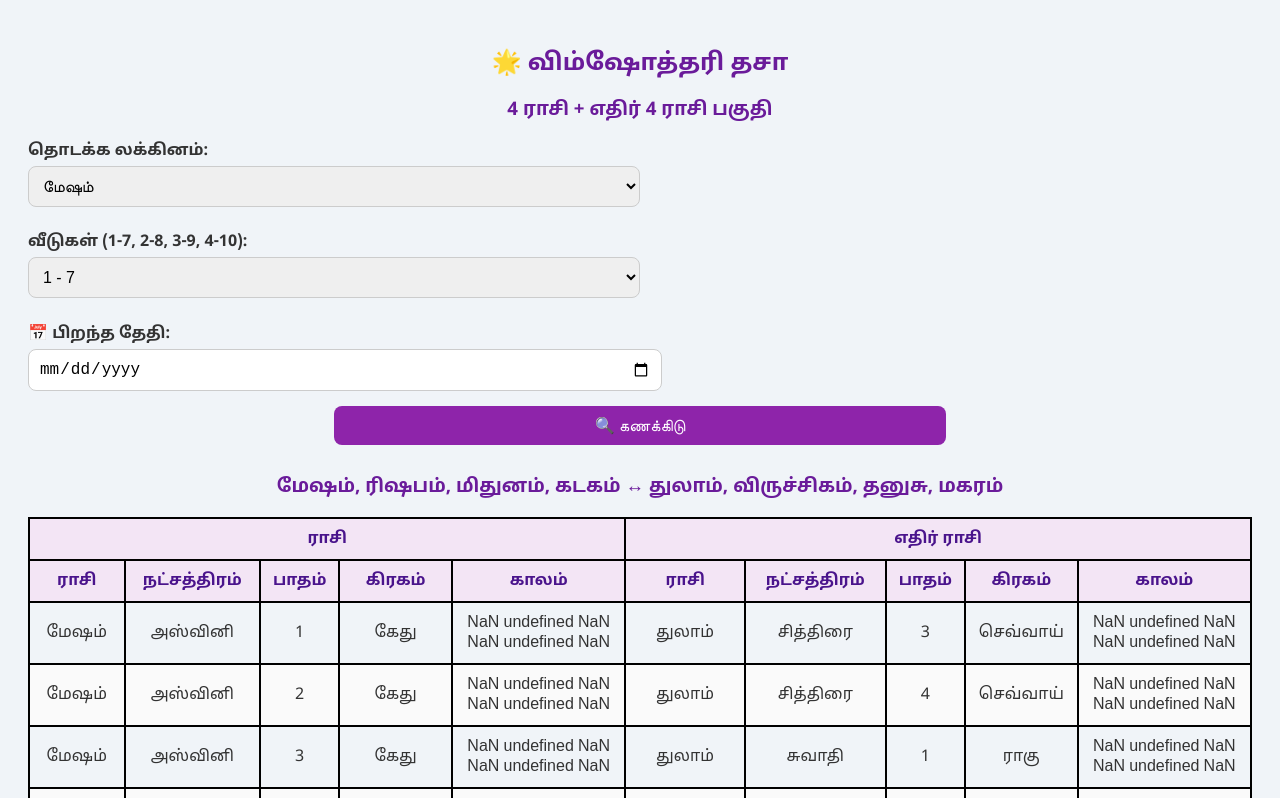
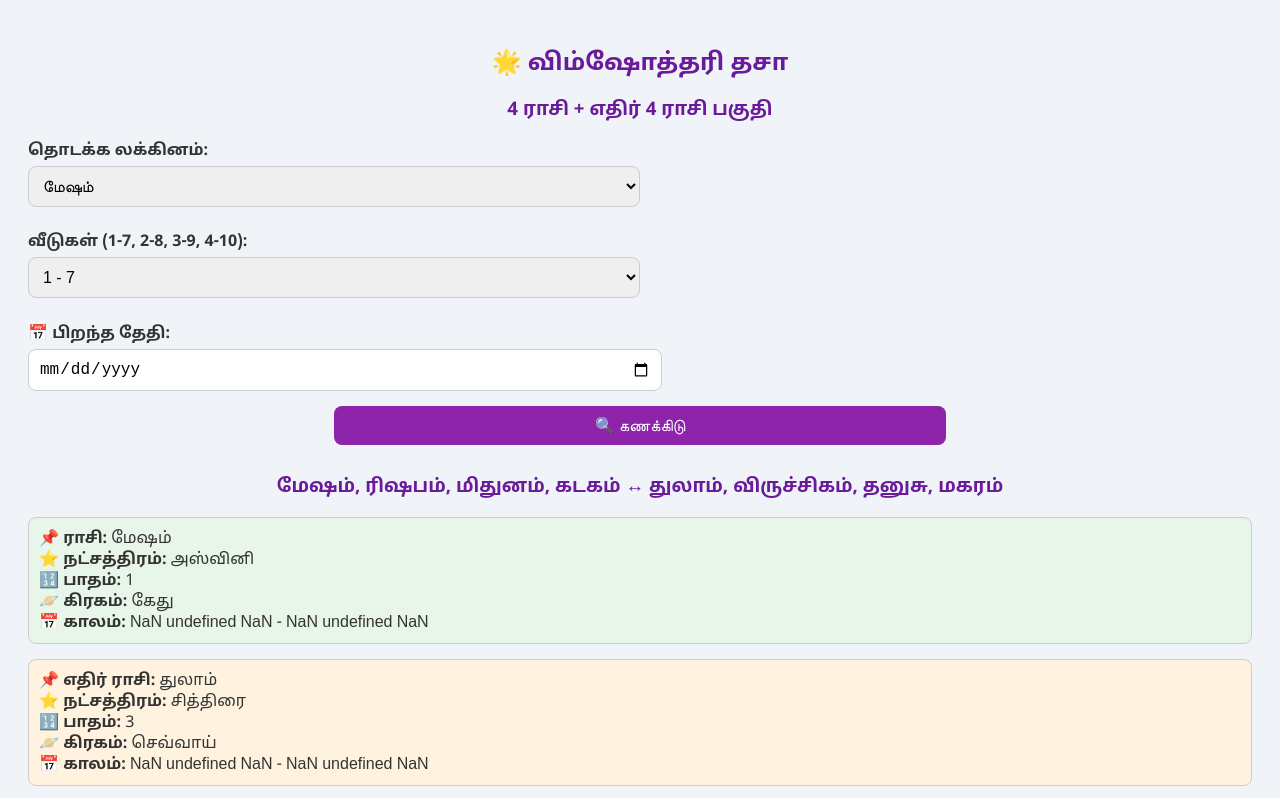
Before and after one commit to jayaprakash3195/laknadasaaa, a plain HTML site: page index.html in a window 1280 px wide. Both pictures are taken after a click on the button "🔍 கணக்கிடு". Shown: the top 798 px of the page. Drawn offline with Linux system fonts and the light colour scheme.

Commit message:
Update index.html

```diff
--- a/index.html
+++ b/index.html
@@ -193,9 +193,7 @@
       const rightList = getPadas(oppRasi, dob);
 
       let html = `<h3>${mainRasi.join(", ")} ↔ ${oppRasi.join(", ")}</h3>`;
-      html += `<table><tr><th colspan="5">ராசி</th><th colspan="5">எதிர் ராசி</th></tr>
-        <tr><th>ராசி</th><th>நட்சத்திரம்</th><th>பாதம்</th><th>கிரகம்</th><th>காலம்</th>
-            <th>ராசி</th><th>நட்சத்திரம்</th><th>பாதம்</th><th>கிரகம்</th><th>காலம்</th></tr>`;
+      html += `<div style="display: flex; flex-direction: column; gap: 15px;">`;
 
       const max = Math.max(leftList.length, rightList.length);
       for (let i = 0; i < max; i++) {
@@ -203,14 +201,28 @@
         const lh = today >= L.fromDate && today <= L.toDate ? "highlight" : "";
         const rh = today >= R.fromDate && today <= R.toDate ? "highlight" : "";
 
-        html += `<tr>
-          <td class="${lh}">${L.rasi || ""}</td><td class="${lh}">${L.nak || ""}</td><td class="${lh}">${L.pada || ""}</td><td class="${lh}">${L.graha || ""}</td><td class="${lh}">${L.from || ""}<br>${L.to || ""}</td>
-          <td class="${rh}">${R.rasi || ""}</td><td class="${rh}">${R.nak || ""}</td><td class="${rh}">${R.pada || ""}</td><td class="${rh}">${R.graha || ""}</td><td class="${rh}">${R.from || ""}<br>${R.to || ""}</td>
-        </tr>`;
-      }
+        html += `
+          <div style="border: 1px solid #ccc; padding: 10px; border-radius: 8px; background: #e8f5e9;">
+            <div class="${lh}">📌 <strong>ராசி:</strong> ${L.rasi || ""}</div>
+            <div class="${lh}">⭐ <strong>நட்சத்திரம்:</strong> ${L.nak || ""}</div>
+            <div class="${lh}">🔢 <strong>பாதம்:</strong> ${L.pada || ""}</div>
+            <div class="${lh}">🪐 <strong>கிரகம்:</strong> ${L.graha || ""}</div>
+            <div class="${lh}">📅 <strong>காலம்:</strong> ${L.from || ""} - ${L.to || ""}</div>
+          </div>
 
-      html += "</table>";
-      document.getElementById("result").innerHTML = html;
+          <div style="border: 1px solid #ccc; padding: 10px; border-radius: 8px; background: #fff3e0;">
+            <div class="${rh}">📌 <strong>எதிர் ராசி:</strong> ${R.rasi || ""}</div>
+            <div class="${rh}">⭐ <strong>நட்சத்திரம்:</strong> ${R.nak || ""}</div>
+            <div class="${rh}">🔢 <strong>பாதம்:</strong> ${R.pada || ""}</div>
+            <div class="${rh}">🪐 <strong>கிரகம்:</strong> ${R.graha || ""}</div>
+            <div class="${rh}">📅 <strong>காலம்:</strong> ${R.from || ""} - ${R.to || ""}</div>
+          </div>
+       `;
+     }
+
+     html += "</div>";
+     document.getElementById("result").innerHTML = html;
+
     }
   </script>
 
```
